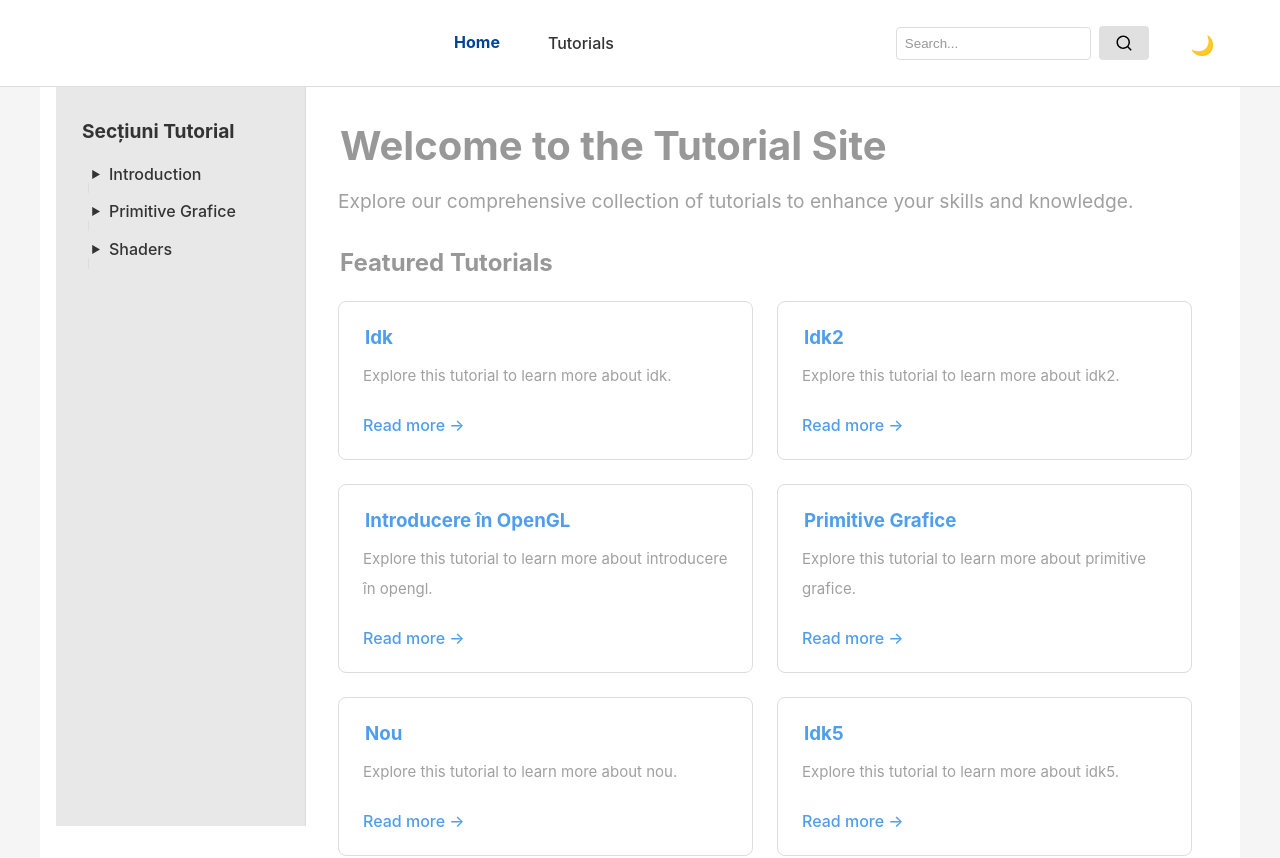
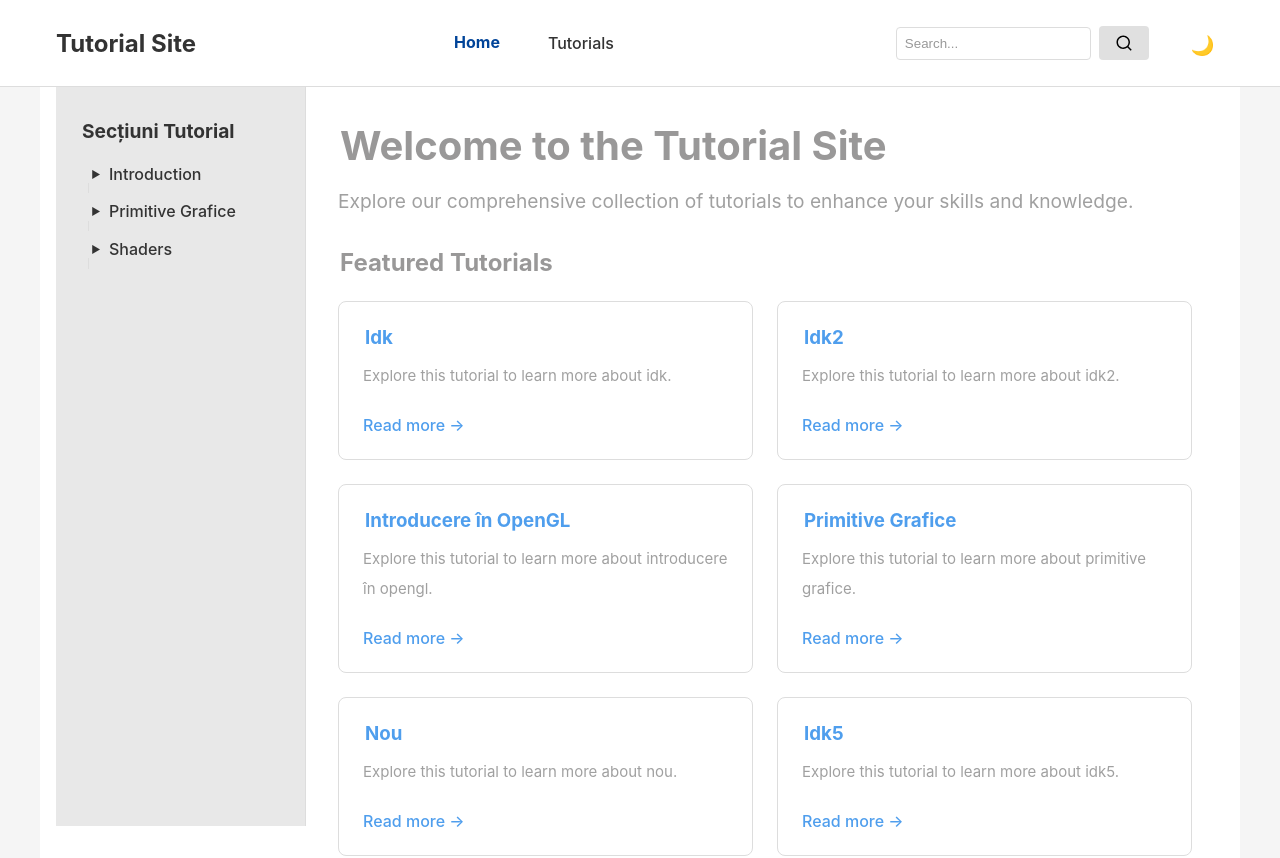
Before and after one commit to Lung-Alexandra/tutorial-site, a Next.js app: page / in a window 1280 px wide. Shown: the top 858 px of the page. Built offline with nearby package versions, Linux system fonts and the light colour scheme.

Commit message:
fixed logo color on light theme

```diff
--- a/public/styles/dark-theme.css
+++ b/public/styles/dark-theme.css
@@ -898,7 +898,7 @@ body.dark-theme .main-nav .container {
 }
 
 /* Stilizare logo și navigare */
-body.dark-theme .logo {
+body .logo {
   color: var(--text-color) !important;
 }
 
```
